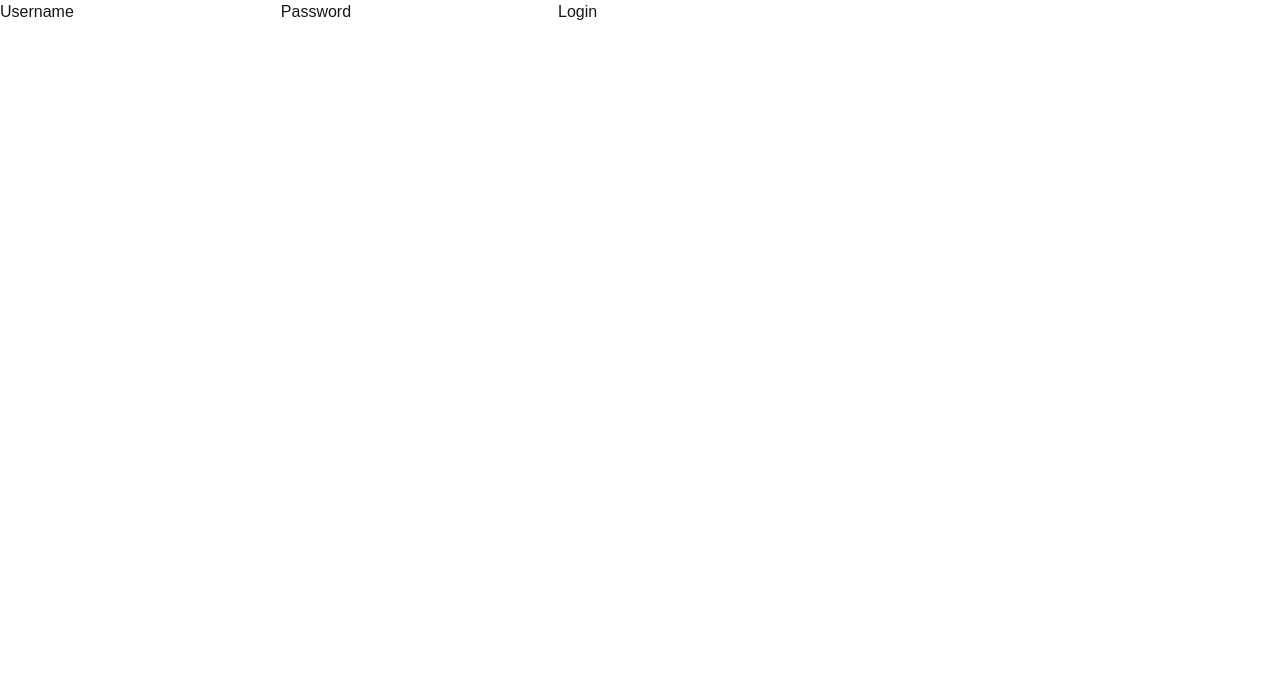
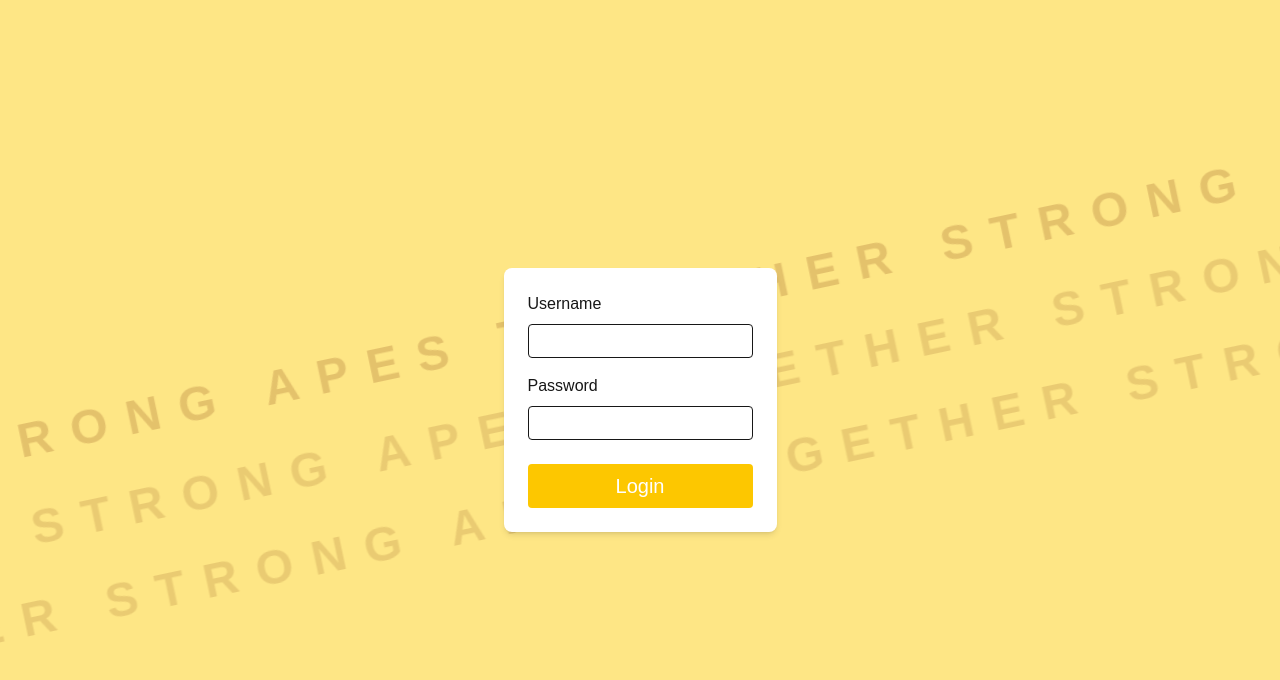
Before and after one commit to Jakub-Barylak/apes-together-strong, a Next.js app in the folder frontend/: page /login in a window 1280 px wide. Shown: the top 680 px of the page. Built offline with nearby package versions, Linux system fonts and the light colour scheme.

Commit message:
Login page + toast

```diff
--- /dev/null
+++ b/frontend/app/(auth)/login/page.tsx
@@ -0,0 +1,89 @@
+"use client";
+
+import { toast } from "react-toastify";
+import { signIn } from "next-auth/react";
+import { useSearchParams, useRouter } from "next/navigation";
+import { FormEvent, useState } from "react";
+import { ApeBackground } from "@/components/ApeSlider";
+
+export default function LoginPage() {
+	const [email, setEmail] = useState("");
+	const [password, setPassword] = useState("");
+	const [loading, setLoading] = useState(false);
+	const router = useRouter();
+	const searchParams = useSearchParams();
+	const callbackUrl = searchParams.get("callbackUrl") || "/";
+
+	const handleSubmit = async (e: FormEvent) => {
+		e.preventDefault();
+
+		setLoading(true);
+
+		const result = await signIn("credentials", {
+			redirect: false,
+			email,
+			password,
+			callbackUrl
+		})
+
+		setLoading(false);
+
+		if (result?.error) {
+			toast.error("Nieprawidłowy login lub haslo");
+			return;
+		}
+
+		router.push(callbackUrl);
+	};
+
+	return <div className="relative h-screen w-screen flex items-center justify-center bg-amber-200 overflow-hidden">
+		<ApeBackground />
+
+		<form
+			onSubmit={handleSubmit}
+			className="relative z-10 grid gap-4 p-6 rounded-lg shadow-md bg-white"
+		>
+			<div className="grid grid-cols-[auto,1fr] items-center gap-2">
+				<label htmlFor="username">Username</label>
+				<input
+					id="username"
+					value={email}
+					type="text"
+					onChange={(e) => setEmail(e.target.value)}
+					required
+					className="border px-2 py-1 rounded"
+				/>
+			</div>
+
+			<div className="grid grid-cols-[auto,1fr] items-center gap-2">
+				<label htmlFor="password">Password</label>
+				<input
+					id="password"
+					value={password}
+					type="password"
+					onChange={(e) => setPassword(e.target.value)}
+					required
+					className="border px-2 py-1 rounded"
+				/>
+			</div>
+
+			<button
+				type="submit"
+				disabled={loading}
+				className="mt-2 px-4 py-2 rounded bg-yellow-400 text-white cursor-pointer disabled:opacity-50 text-xl flex items-center justify-center gap-2"
+			>
+				{loading ? (
+					<>
+						<span className="animate-spin inline-block" aria-hidden="true">
+							🍌
+						</span>
+						<span>Loading…</span>
+					</>
+				) : (
+					"Login"
+				)}
+			</button>
+		</form>
+	</div>
+
+}
--- a/frontend/app/globals.css
+++ b/frontend/app/globals.css
@@ -24,3 +24,24 @@
   color: var(--foreground);
   font-family: Arial, Helvetica, sans-serif;
 }
+
+@keyframes ape-slide {
+  0% {
+    transform: translateX(0);
+  }
+  100% {
+    transform: translateX(-50%);
+  }
+}
+
+.ape-marquee {
+  position: relative;
+  overflow: hidden;
+}
+
+.ape-marquee-inner {
+  display: inline-block;
+  white-space: nowrap;
+  animation: ape-slide 40s linear infinite;
+  will-change: transform;
+}
--- a/frontend/app/layout.tsx
+++ b/frontend/app/layout.tsx
@@ -2,6 +2,7 @@
 import { Geist, Geist_Mono } from "next/font/google";
 import "./globals.css";
 import { AuthProvider } from "./providers";
+import ToastProvider from "@/components/ToastProvider";
 
 const geistSans = Geist({
 	variable: "--font-geist-sans",
@@ -29,7 +30,9 @@
 				className={`${geistSans.variable} ${geistMono.variable} antialiased`}
 			>
 				<AuthProvider>
-					{children}
+					<ToastProvider>
+						{children}
+					</ToastProvider>
 				</AuthProvider>
 			</body>
 		</html>
--- a/frontend/app/login/page.tsx
+++ /dev/null
@@ -1,49 +0,0 @@
-"use client";
-
-import { signIn } from "next-auth/react";
-import { useSearchParams, useRouter } from "next/navigation";
-import { FormEvent, useState } from "react";
-
-export default function LoginPage() {
-	const [email, setEmail] = useState("");
-	const [password, setPassword] = useState("");
-	const [loading, setLoading] = useState(false);
-	const router = useRouter();
-	const searchParams = useSearchParams();
-	const callbackUrl = searchParams.get("callbackUrl") || "/";
-
-	const handleSubmit = async (e: FormEvent) => {
-		e.preventDefault();
-
-		console.log("Login");
-		// setLoading(true);
-
-		const result = await signIn("credentials", {
-			redirect: false,
-			email,
-			password,
-			callbackUrl
-		})
-
-		// setLoading(false);
-
-		if (result?.error) {
-			alert("Niepoprawny login lub hasło");
-			return;
-		}
-
-		router.push(callbackUrl);
-	};
-
-	return <div><form onSubmit={handleSubmit}>
-		<label>
-			Username
-			<input value={email} type="text" onChange={(e) => setEmail(e.target.value)} required />
-		</label>
-		<label>
-			Password
-			<input value={password} type="password" onChange={(e) => setPassword(e.target.value)} required />
-		</label>
-		<button type="submit" disabled={loading} className="cursor-pointer">Login</button>
-	</form></div>;
-}
--- /dev/null
+++ b/frontend/components/ApeSlider.tsx
@@ -0,0 +1,56 @@
+// components/ApeBackground.tsx
+export const ApeBackground = () => {
+	const segment = "APES TOGETHER STRONG  ";
+	const line = segment.repeat(20); // BARDZO długa taśma
+
+	return (
+		<div className="absolute inset-0 overflow-hidden">
+			<div className="absolute left-1/2 top-1/2 -translate-x-1/2 -translate-y-1/2 -rotate-12 space-y-10"
+			>
+				{/* Linia 1 */}
+				<div className="ape-marquee">
+					<div className="ape-marquee-inner"
+						style={{ animationDuration: "300s" }}
+					>
+						<span className="text-5xl font-extrabold tracking-[0.4em] uppercase text-amber-900/20">
+							{line}
+						</span>
+						<span className="text-5xl font-extrabold tracking-[0.4em] uppercase text-amber-900/20">
+							{line}
+						</span>
+					</div>
+				</div>
+
+				{/* Linia 2 */}
+				<div className="ape-marquee">
+					<div
+						className="ape-marquee-inner"
+						style={{ animationDuration: "400s" }}
+					>
+						<span className="text-5xl font-extrabold tracking-[0.4em] uppercase text-amber-900/15">
+							{line}
+						</span>
+						<span className="text-5xl font-extrabold tracking-[0.4em] uppercase text-amber-900/15">
+							{line}
+						</span>
+					</div>
+				</div>
+
+				{/* Linia 3 */}
+				<div className="ape-marquee">
+					<div
+						className="ape-marquee-inner"
+						style={{ animationDuration: "500s" }}
+					>
+						<span className="text-5xl font-extrabold tracking-[0.4em] uppercase text-amber-900/15">
+							{line}
+						</span>
+						<span className="text-5xl font-extrabold tracking-[0.4em] uppercase text-amber-900/15">
+							{line}
+						</span>
+					</div>
+				</div>
+			</div>
+		</div>
+	);
+};
--- /dev/null
+++ b/frontend/components/ToastProvider.tsx
@@ -0,0 +1,30 @@
+"use client";
+
+import "react-toastify/dist/ReactToastify.css";
+import { Bounce, ToastContainer } from "react-toastify";
+
+interface ToastProviderProps {
+	children: React.ReactNode;
+}
+
+export default function ToastProvider({ children }: ToastProviderProps) {
+
+	return (
+		<>
+			{children}
+			<ToastContainer
+				position="bottom-right"
+				autoClose={5000}
+				hideProgressBar={true}
+				newestOnTop={false}
+				closeOnClick={true}
+				rtl={false}
+				pauseOnFocusLoss
+				draggable
+				pauseOnHover
+				theme="light"
+				transition={Bounce}
+			/>
+		</>
+	);
+}
--- a/frontend/package.json
+++ b/frontend/package.json
@@ -12,7 +12,8 @@
     "next": "16.0.5",
     "next-auth": "^4.24.13",
     "react": "19.2.0",
-    "react-dom": "19.2.0"
+    "react-dom": "19.2.0",
+    "react-toastify": "^11.0.5"
   },
   "devDependencies": {
     "@tailwindcss/postcss": "^4",
```
Also changed, not shown: frontend/app/(auth)/register/page.tsx (added), 1 other file (tests, documents, lock files or other folders).
